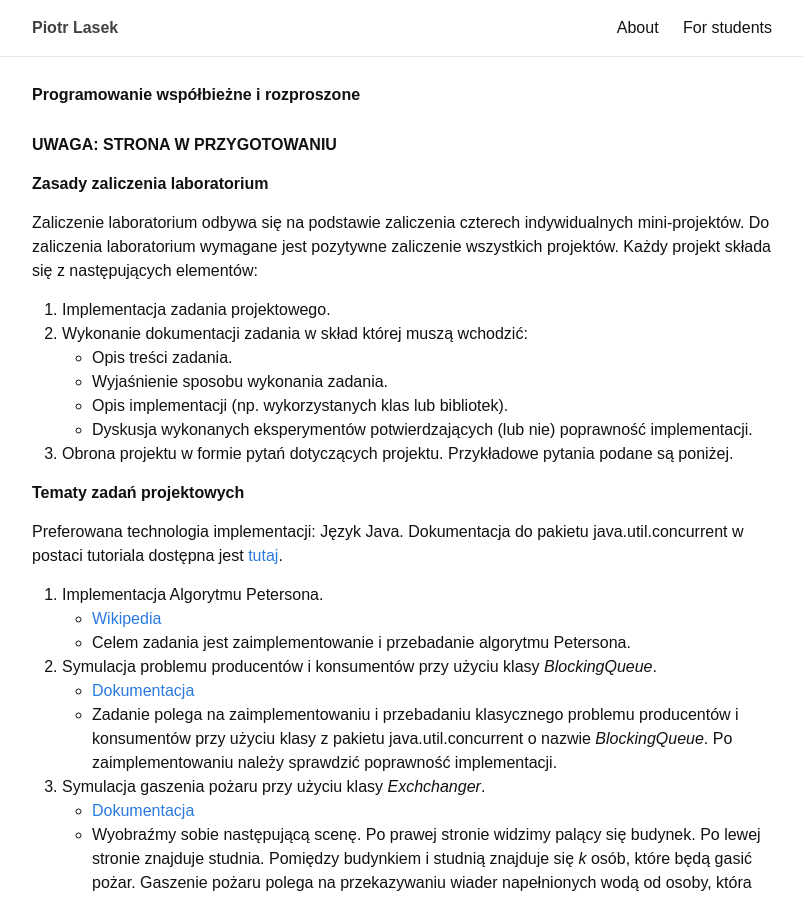
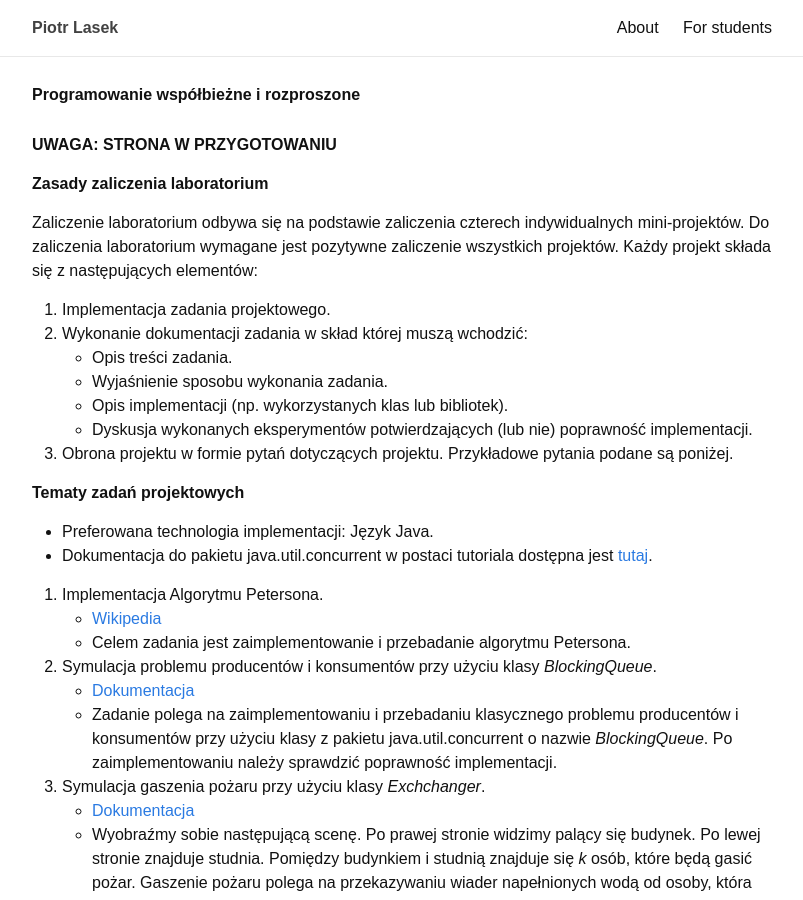
Before and after one commit to piotrlasek/piotrlasek.github.io, a Jekyll site: the page built from for-students/pwir2017.md, in a window 1280 px wide and 900 px high. Shown: the whole window, without its empty margins (238-1041 px from the left). Built offline with Jekyll 4.4.1, drawn with Linux system fonts in a browser that asks for light colours.

Commit message:
some changes

```diff
--- a/for-students/pwir2017.md
+++ b/for-students/pwir2017.md
@@ -26,8 +26,8 @@ się z następujących elementów:
 
 # Tematy zadań projektowych
 
-Preferowana technologia implementacji: Język Java.
-Dokumentacja do pakietu java.util.concurrent w postaci tutoriala dostępna jest [tutaj](https://docs.oracle.com/javase/tutorial/essential/concurrency/index.html).
+* Preferowana technologia implementacji: Język Java.
+* Dokumentacja do pakietu java.util.concurrent w postaci tutoriala dostępna jest [tutaj](https://docs.oracle.com/javase/tutorial/essential/concurrency/index.html).
 
 1. Implementacja Algorytmu Petersona.
    * [Wikipedia](https://pl.wikipedia.org/wiki/Algorytm_Petersona)
```
